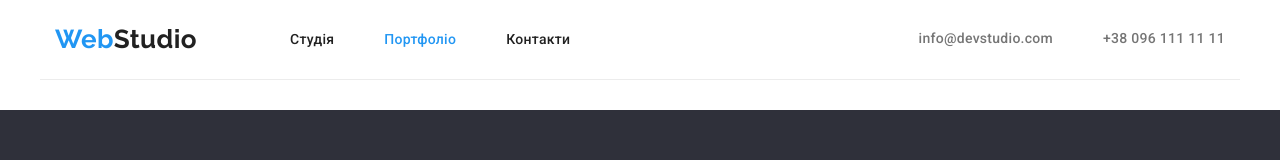
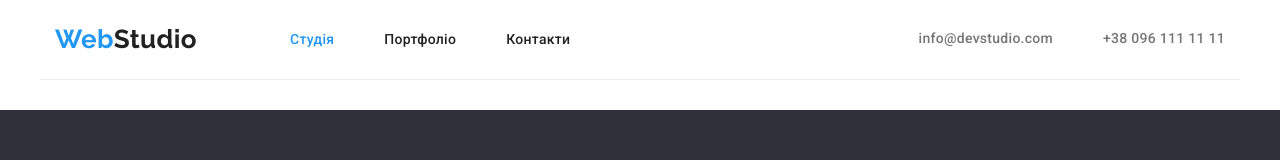
Before and after one commit to Marmurik/goit-markup-hw-03, a plain HTML site: page index.html in a window 1280 px wide. Shown: the top 160 px of the page. Drawn offline with nearby package versions, Linux system fonts and the light colour scheme.

Commit message:
hometask3

```diff
--- a/index.html
+++ b/index.html
@@ -27,12 +27,12 @@
         <nav>
           <ul class="header-list">
             <li class="header-item">
-              <a href="./index.html" class="link-design header-text">Студія</a>
+              <a href="./index.html" class="link-design header-text current-link"
+                >Студія</a
+              >
             </li>
             <li class="header-item">
-              <a href="./portfolio.html" class="link-design header-text current-link"
-                >Портфоліо</a
-              >
+              <a href="./portfolio.html" class="link-design header-text">Портфоліо</a>
             </li>
             <li class="header-item">
               <a href="#" class="link-design header-text">Контакти</a>
```
